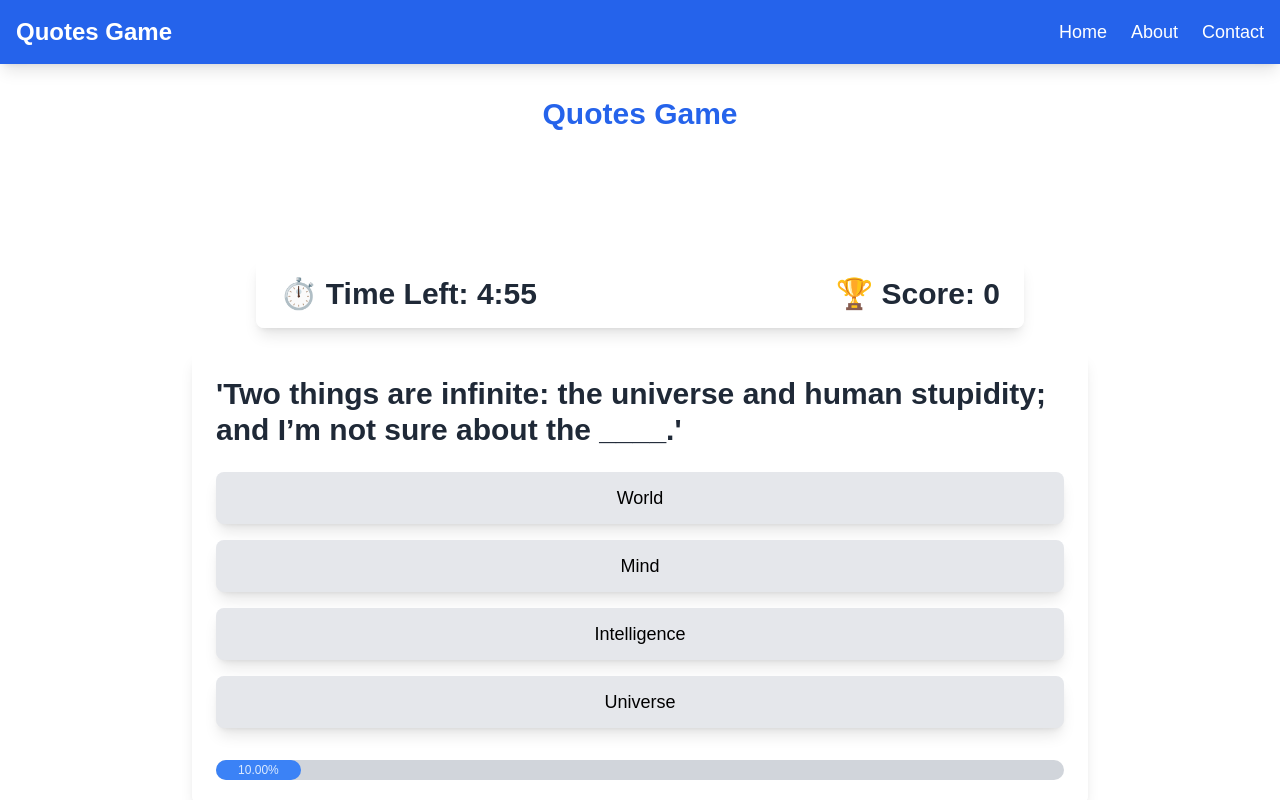
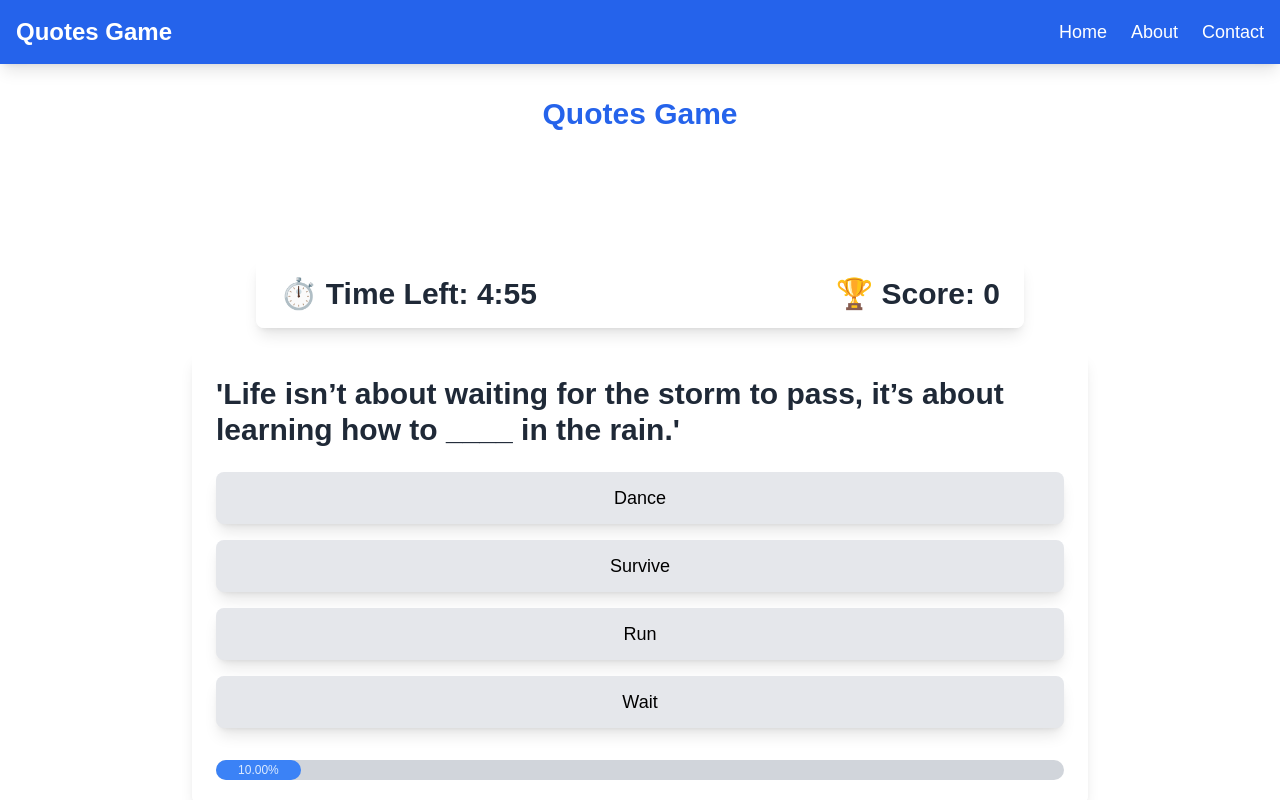
Before and after one commit to shivamsocial/moodquotes, a Next.js app: page /game in a window 1280 px wide. Shown: the top 800 px of the page. Built offline with nearby package versions, Linux system fonts and the light colour scheme.

Commit message:
update ques

```diff
--- a/src/app/components/Questions.js
+++ b/src/app/components/Questions.js
@@ -16,129 +16,129 @@ const questions = [
   {
     id: 1,
     question: "'The only thing we have to fear is ____ itself.'",
-    options: ["Nothing", "Time", "Failure", "Fear"],
+    options: ["Failure", "Time", "Fear", "Nothing"],
     answer: "Fear",
   },
   {
     id: 2,
     question: "'In the middle of every difficulty lies ____.'",
-    options: ["Hope", "Fear", "Success", "Opportunity"],
+    options: ["Hope", "Opportunity", "Success", "Fear"],
     answer: "Opportunity",
   },
   {
     id: 3,
-    question:
-      "'It is not the years in your life that count, but the ____ in your years.'",
-    options: ["Passion", "Life", "Love", "Joy"],
-    answer: "Life",
+    question: "'Be yourself; everyone else is already ____.'",
+    options: ["Confused", "Gone", "Lost", "Taken"],
+    answer: "Taken",
   },
   {
     id: 4,
-    question:
-      "'Success is not final, failure is not ____: it is the courage to continue that counts.'",
-    options: ["End", "Fatal", "Devastating", "Permanent"],
-    answer: "Fatal",
+    question: "'The best way to predict the future is to ____ it.'",
+    options: ["Dream", "Create", "Plan", "Imagine"],
+    answer: "Create",
   },
   {
     id: 5,
-    question: "'Be yourself; everyone else is already ____.'",
-    options: ["Lost", "A copy", "Confused", "Taken"],
-    answer: "Taken",
+    question: "'Don’t cry because it’s over, smile because it ____.'",
+    options: ["Lasted", "Finished", "Happened", "Ended"],
+    answer: "Happened",
   },
   {
     id: 6,
-    question: "'The best way to predict the future is to ____ it.'",
-    options: ["Live", "Explore", "Dream", "Create"],
-    answer: "Create",
+    question: "'Life is what happens when you’re busy making other ____.'",
+    options: ["Plans", "Ideas", "Dreams", "Choices"],
+    answer: "Plans",
   },
   {
     id: 7,
-    question: "'Don’t cry because it’s over, smile because it’s ____.'",
-    options: ["Beautiful", "Done", "Memorable", "Over"],
+    question: "'You miss 100% of the shots you don’t ____.'",
+    options: ["Try", "Make", "Plan", "Take"],
+    answer: "Take",
+  },
+  {
+    id: 8,
+    question: "'The only way to do great work is to love what you ____.'",
+    options: ["Do", "Try", "Dream", "Achieve"],
+    answer: "Do",
+  },
+  {
+    id: 9,
+    question: "'Believe you can and you’re ____.'",
+    options: ["Halfway there", "There", "Almost done", "On your way"],
+    answer: "Halfway there",
+  },
+  {
+    id: 10,
+    question: "'It always seems impossible until it’s ____.'",
+    options: ["Achieved", "Done", "Completed", "Over"],
     answer: "Done",
   },
   {
-    id: 8,
-    question: "'Life is what happens when you're busy making other ____.'",
-    options: ["Dreams", "Plans", "Decisions", "Memories"],
-    answer: "Plans",
-  },
-  {
-    id: 9,
+    id: 11,
     question:
-      "'To be yourself in a world that is constantly trying to make you something else is the greatest ____.'",
-    options: ["Wisdom", "Courage", "Love", "Peace"],
-    answer: "Courage",
-  },
-  {
-    id: 10,
-    question:
-      "'Not everything that is faced can be changed, but nothing can be changed until it is ____.'",
-    options: ["Accepted", "Thought", "Faced", "Recognized"],
-    answer: "Faced",
-  },
-  {
-    id: 11,
-    question: "'You miss 100% of the shots you don’t ____.'",
-    options: ["Make", "Take", "Try", "Think"],
-    answer: "Take",
+      "'Success is not the key to happiness. Happiness is the key to ____.'",
+    options: ["Success", "Love", "Fulfillment", "Peace"],
+    answer: "Success",
   },
   {
     id: 12,
-    question: "'The only way to do great work is to love what you ____.'",
-    options: ["Achieve", "Create", "Try", "Do"],
-    answer: "Do",
+    question: "'Two things are infinite: the universe and human ____.'",
+    options: ["Stupidity", "Creativity", "Curiosity", "Intelligence"],
+    answer: "Stupidity",
   },
   {
     id: 13,
+    question: "'Do what you can, with what you have, where you ____.'",
+    options: ["Stand", "Are", "Live", "Begin"],
+    answer: "Are",
+  },
+  {
+    id: 14,
+    question:
+      "'Happiness is not something ready-made. It comes from your own ____.'",
+    options: ["Decisions", "Actions", "Thoughts", "Dreams"],
+    answer: "Actions",
+  },
+  {
+    id: 15,
     question: "'Life is either a daring adventure or nothing at ____.'",
-    options: ["The end", "All", "All at all", "All"],
+    options: ["All", "The end", "Risk", "Start"],
     answer: "All",
   },
   {
-    id: 14,
-    question: "'You must be the change you wish to see in the ____.'",
-    options: ["Future", "World", "People", "Universe"],
-    answer: "World",
-  },
-  {
-    id: 15,
+    id: 16,
     question:
-      "'Happiness is not something ready-made. It comes from your own ____.'",
-    options: ["Choice", "Heart", "Thoughts", "Actions"],
-    answer: "Actions",
-  },
-  {
-    id: 16,
-    question: "'Believe you can and you're ____.'",
-    options: ["There", "Halfway there", "On the road", "Done"],
-    answer: "Halfway there",
+      "'Do not go where the path may lead, go instead where there is ____ and leave a trail.'",
+    options: ["Opportunity", "Hope", "Imagination", "No path"],
+    answer: "No path",
   },
   {
     id: 17,
     question:
-      "'Success is not the key to happiness. Happiness is the key to ____.'",
-    options: ["Wealth", "Success", "Love", "Peace"],
-    answer: "Success",
+      "'What lies behind us and what lies before us are tiny ____ compared to what lies within us.'",
+    options: ["Miracles", "Obstacles", "Differences", "Matters"],
+    answer: "Obstacles",
   },
   {
     id: 18,
-    question: "'It always seems impossible until it’s ____.'",
-    options: ["Over", "Done", "Achieved", "Completed"],
-    answer: "Done",
+    question:
+      "'In three words I can sum up everything I’ve learned about life: it goes ____.'",
+    options: ["On", "Fast", "Forever", "Slow"],
+    answer: "On",
   },
   {
     id: 19,
     question:
-      "'Two things are infinite: the universe and human stupidity; and I’m not sure about the ____.'",
-    options: ["World", "Mind", "Intelligence", "Universe"],
-    answer: "Universe",
+      "'Life isn’t about waiting for the storm to pass, it’s about learning how to ____ in the rain.'",
+    options: ["Dance", "Survive", "Run", "Wait"],
+    answer: "Dance",
   },
   {
     id: 20,
-    question: "'Do what you can, with what you have, where you ____.'",
-    options: ["Live", "Stand", "Wait", "Are"],
-    answer: "Are",
+    question:
+      "'It does not matter how slowly you go as long as you do not ____.'",
+    options: ["Stop", "Fall", "Get lost", "Look back"],
+    answer: "Stop",
   },
 ];
 
```
